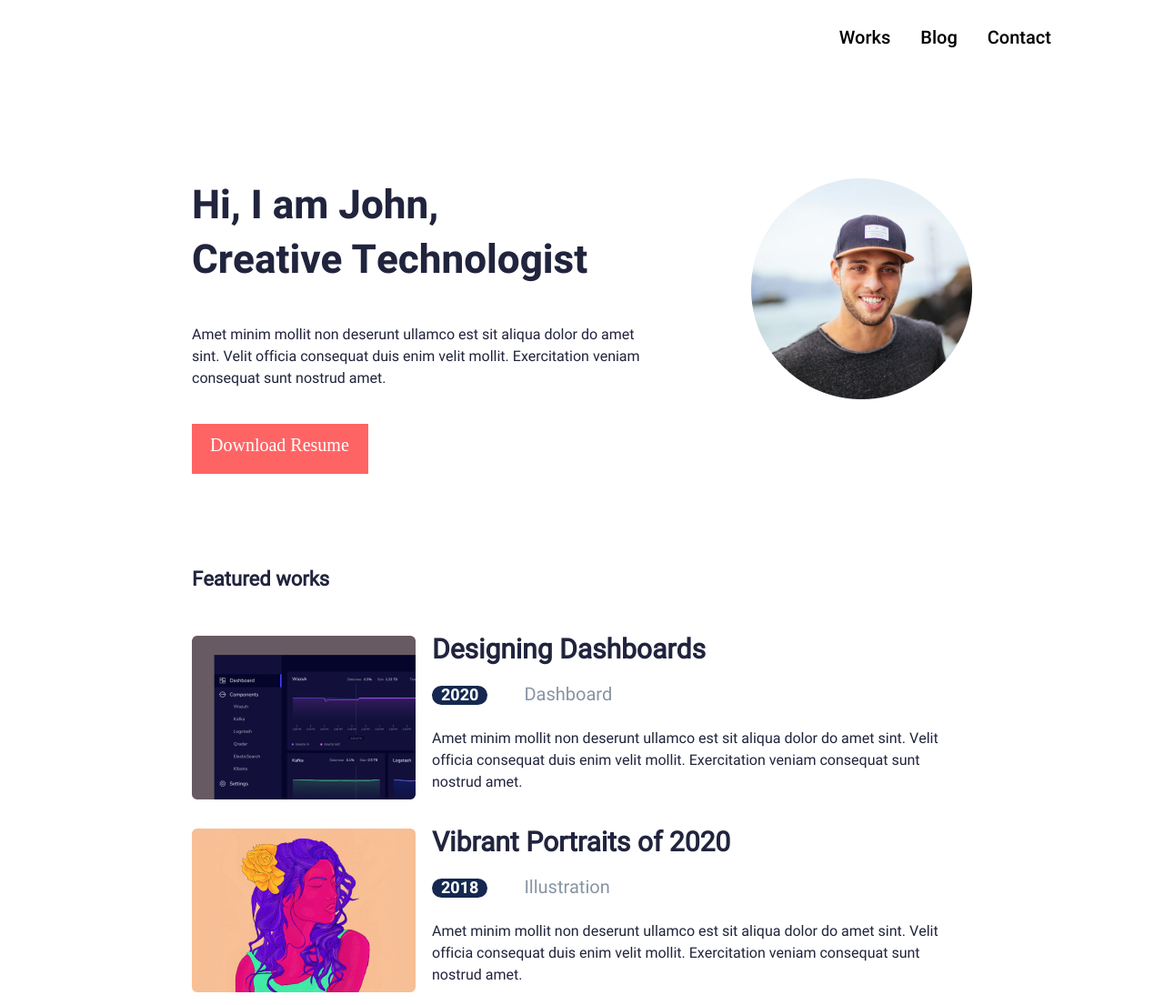
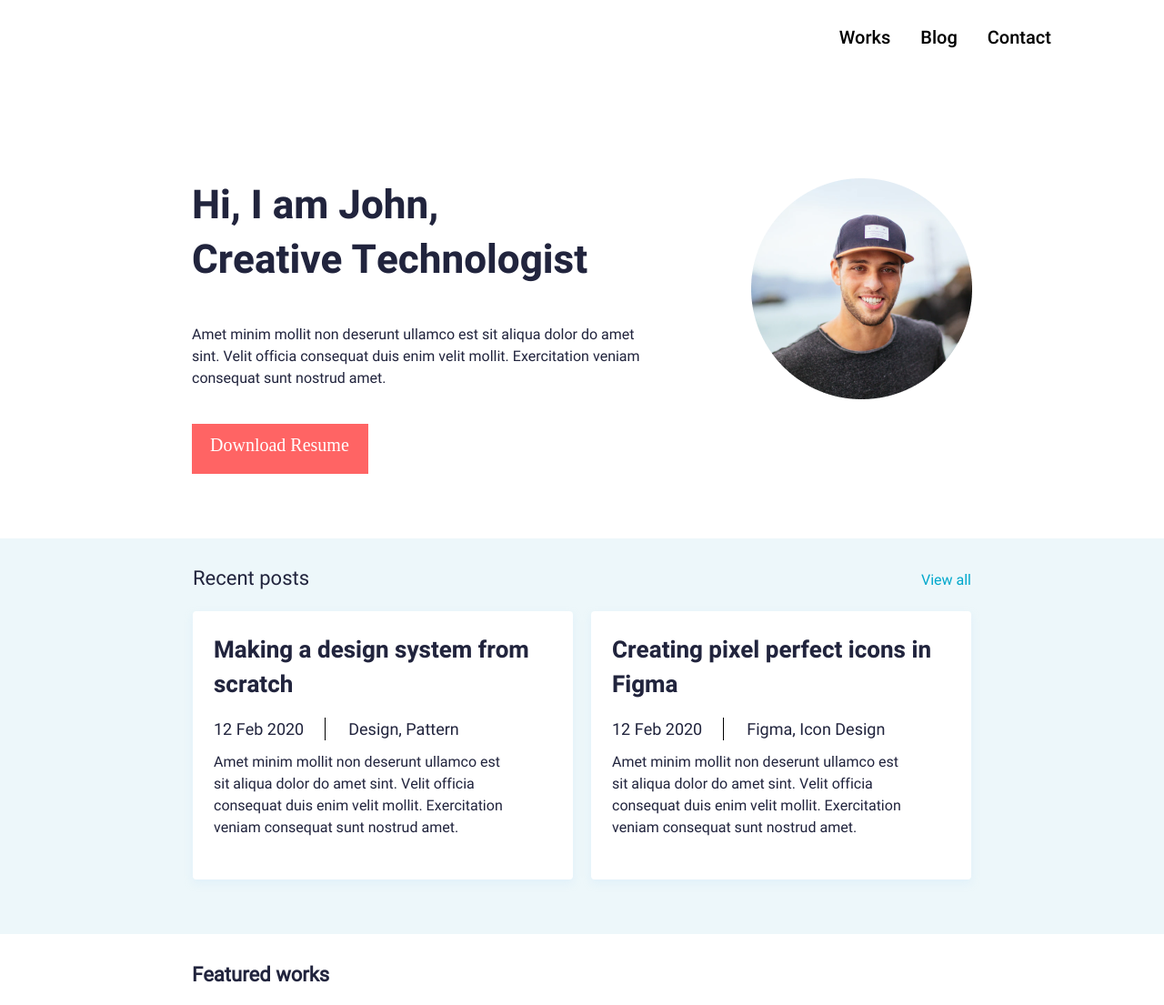
Before and after one commit to sotnik89/john-2, a plain HTML site: page index.html in a window 1280 px wide. Shown: the top 1105 px of the page at 91% size. Drawn offline with Linux system fonts and the light colour scheme.

Commit message:
New section "making a design"

```diff
--- a/css/style.css
+++ b/css/style.css
@@ -1,4 +1,3 @@
-
 @font-face {
     font-family: 'heebomedium';
     src: url('../fonts/heebo-medium-webfont.eot');
@@ -10,6 +9,7 @@
     font-weight: normal;
     font-style: normal;
 }
+
 @font-face {
     font-family: 'heebobold';
     src: url('../fonts/heebo-bold-webfont.eot');
@@ -21,6 +21,7 @@
     font-weight: normal;
     font-style: normal;
 }
+
 @font-face {
     font-family: 'heeboregular';
     src: url('../fonts/heebo-regular-webfont.eot');
@@ -32,26 +33,32 @@
     font-weight: normal;
     font-style: normal;
 }
+
 * {
     padding: 0;
     margin: 0;
 }
-header{
+
+header {
     padding-top: 27px;
 }
-.conteiner{
+
+.conteiner {
     max-width: 1032px;
     margin: auto
 }
-#navigation{
+
+#navigation {
     list-style: none;
     display: flex;
     justify-content: flex-end
 }
-header nav ul li{
+
+header nav ul li {
     margin-left: 33px;
 }
-header nav ul li a{
+
+header nav ul li a {
     font-family: 'heebomedium';
     font-size: 20px;
     line-height: 29px;
@@ -59,18 +66,22 @@ header nav ul li a{
     text-decoration: none;
     color: #000000;
 }
-.main_bunner{
+
+.main_bunner {
     padding-top: 140px;
     padding-bottom: 71px;
 }
-.main_bunner h1{
-    margin-bottom:40px;
+
+.main_bunner h1 {
+    margin-bottom: 40px;
     font-family: 'heebobold';
     font-size: 44px;
     line-height: 60px;
-    color: #21243D;"
+    color: #21243D;
+"
 }
-.main_bunner a{
+
+.main_bunner a {
     font-family: 'Heebo';
     font-style: normal;
     font-weight: 500;
@@ -82,126 +93,268 @@ header nav ul li a{
     background: #FF6464;
     display: inline-block;
 }
-.main_bunner p{
-    margin-bottom:38px;
+
+.main_bunner p {
+    margin-bottom: 38px;
     font-family: 'heeboregular';
     font-size: 16px;
     line-height: 24px;
     color: #21243D;
 }
-.sub_container{
-    max-width:858px;
+
+.sub_container {
+    max-width: 858px;
     margin: auto;
     display: flex;
     justify-content: space-between
 }
-.main_image{
+
+.main_image {
     max-width: 243px;
 }
-.main_image img{
-    max-width:100%;
-    display:block;
+
+.main_image img {
+    max-width: 100%;
+    display: block;
 }
-header nav ul li:hover{
+
+header nav ul li:hover {
     transform: scale(1.3);
     transition: 0.3s;
 }
-.main_bunner a:hover{
+
+.main_bunner a:hover {
     transform: rotate(360deg);
     transition: 0.5s;
 }
-.conteiner_a{
+
+/*post*/
+
+.post {
+    width: 100%;
+    min-height: 396px;
+    padding-top: 7px;
+    padding-bottom: 32px;
+    background-color: #EDF7FA;;
+}
+
+.sub_post {
+    margin: auto;
+    max-width: 856px;
+}
+
+.recent_posts {
+    display: flex;
+    justify-content: space-between;
+}
+
+.recent_posts h4 {
+    margin-top: 7px;
+    margin-bottom: 2px;
+    font-family: 'heeboregular';
+    font-weight: 400;
+    font-size: 22px;
+    line-height: 60px;
+    color: #21243D;
+}
+
+.recent_posts a {
+    text-decoration: none;
+    margin-top: 27px;
+    margin-bottom: 22px;
+    font-family: 'heeboregular';
+    font-weight: 400;
+    font-size: 16px;
+    line-height: 24px;
+    color: #00A8CC;
+}
+
+.design {
+    display: flex;
+    justify-content: space-between;
+    max-width: 856px;
+}
+
+.design_system {
+    width: 418px;
+    height: 295px;
+    background-color: #FFFFFF;
+    box-shadow: 0px 4px 10px rgba(187, 225, 250, 0.25);
+    border-radius: 4px;
+}
+
+.design_system h4 {
+    font-family: 'heebobold';
+    font-weight: 700;
+    font-size: 26px;
+    line-height: 38px;
+    color: #21243D;
+    padding-top: 24px;
+    padding-right: 21px;
+    padding-left: 23px;
+    margin-bottom: 17px;
+}
+
+.feb {
+    padding-left: 23px;
+    font-family: 'heeboregular';
+    font-weight: 400;
+    font-size: 18px;
+    line-height: 26px;
+    color: #21243D;
+}
+
+.pattern {
+    font-family: 'heeboregular';
+    font-weight: 400;
+    font-size: 18px;
+    line-height: 26px;
+    color: #21243D;
+}
+
+.design_system h5 {
+    font-family: 'heeboregular';
+    font-weight: 400;
+    font-size: 18px;
+    line-height: 26px;
+    color: #21243D;
+    padding-left: 23px;
+}
+
+.figma:before {
+    content: "";
+    border-left: 1px solid #000000;
+    padding-left: 25px;
+    width: 1px;
+    height: 21px;
+}
+
+.design_system p {
+    font-family: 'heeboregular';
+    font-weight: 400;
+    font-size: 16px;
+    line-height: 24px;
+    color: #21243D;
+    max-width: 368px;
+    margin-bottom: 7px;
+    margin-top: 11px;
+    padding-right: 27px;
+    padding-left: 23px;
+    box-sizing: border-box;
+}
+
+.icon {
+    display: flex;
+}
+
+/*container_a*/
+
+.conteiner_a {
     padding-top: 15px;
     padding-bottom: 32px
 }
-.sub_container_a{
+
+.sub_container_a {
     max-width: 858px;
     margin: auto;
 }
-.feature{
+
+.feature {
     margin-bottom: 22px;
     font-family: 'heeboregular';
     font-size: 22px;
     line-height: 60px;
-    color:#21243D
+    color: #21243D
 }
-.third_container_a{
-    width:100%;
+
+.third_container_a {
+    width: 100%;
     max-width: 246px;
 }
+
 .third_container_a img {
-    display:block;
+    display: block;
 }
-.third_container_a article{
+
+.third_container_a article {
     max-width: 594px;
 }
+
 /*.third_container_a article:nth-child(3) p{*/
 /*    max-width: 504px;*/
 /*}*/
-.second_container_a{
-    display:flex;
+.second_container_a {
+    display: flex;
     justify-content: space-between;
     margin-top: 32px;
 }
-.art{
+
+.art {
     margin-left: 18px
 }
-.designing{
+
+.designing {
     margin-bottom: 24px;
     font-family: 'heeboregular';
     font-size: 30px;
     line-height: 44px;
     line-height: 100%;
-    text-align:Left;
-    color:#21243D;
+    text-align: Left;
+    color: #21243D;
 }
-.year{
-    color:#FFFFFF;
+
+.year {
+    color: #FFFFFF;
     font-family: 'heebobold';
     font-size: 18px;
     line-height: 21px;
-     margin-right: 36px;
+    margin-right: 36px;
     background-color: #142850;
     padding-left: 10px;
     padding-right: 10px;
-    display:inline-block;
+    display: inline-block;
     border-radius: 20px;
 }
-.dashboard{
+
+.dashboard {
     font-family: 'heeboregular';
     font-size: 20px;
     line-height: 100%;
     color: #8695A4;
 }
-.second_container_a p{
+
+.second_container_a p {
     margin-top: 25px;
     font-family: 'heeboregular';
     font-size: 16px;
     line-height: 24px;
-    text-align: Left;
-    color:#21243D
+    text-align: left;
+    color: #21243D
 }
 
 
-.container_form{
+.container_form {
     padding-top: 69px;
-    padding-bottom:194px;
+    padding-bottom: 194px;
     background: #000000;
 }
-.sub_container_form{
+
+.sub_container_form {
     max-width: 564px;
     margin: auto;
     text-align: center
 }
-.name div:nth-child(2) input{
+
+.name div:nth-child(2) input {
     background: rgba(255, 255, 255, 0.2)
 }
-.Name{
+
+.Name {
     width: 100%;
     background: rgba(255, 255, 255, 0.18);
     padding-left: 31px;
     height: 57px;
-    box-sizing:border-box;
+    box-sizing: border-box;
     font-family: 'Vollkorn';
     font-style: italic;
     font-weight: 400;
@@ -210,12 +363,13 @@ header nav ul li:hover{
     text-align: left;
     color: #FFFFFF
 }
-.email{
+
+.email {
     width: 100%;
     background: rgba(255, 255, 255, 0.2);
     padding-left: 31px;
     height: 57px;
-    box-sizing:border-box;
+    box-sizing: border-box;
     font-family: 'Vollkorn';
     font-style: italic;
     font-weight: 400;
@@ -224,14 +378,16 @@ header nav ul li:hover{
     text-align: left;
     color: #FFFFFF;
 }
-.comment{
-    width:100%;
+
+.comment {
+    width: 100%;
     background: rgba(255, 255, 255, 0.2);
     padding-top: 17px;
     padding-left: 31px;
-    margin-bottom:22px;
+    margin-bottom: 22px;
     box-sizing: border-box;
-    height: 127px; resize:none;
+    height: 127px;
+    resize: none;
     font-family: 'Vollkorn';
     font-style: italic;
     font-weight: 400;
@@ -240,7 +396,8 @@ header nav ul li:hover{
     text-align: left;
     color: #FFFFFF
 }
-.Send_Message{
+
+.Send_Message {
     padding: 15px 60px;
     background-color: black;
     border: solid 1px #7EC4BD;
@@ -252,28 +409,34 @@ header nav ul li:hover{
     text-align: center;
     color: #8BCAC3;
 }
-.conteiner_f{
+
+.conteiner_f {
     padding-top: 51px;
     padding-bottom: 54px
 }
-.sub_container_f{
+
+.sub_container_f {
     max-width: 500px;
     margin: auto
 }
-.conteiner_f li{
+
+.conteiner_f li {
     list-style: none;
     margin-bottom: 26px;
 }
-footer ul{
-    display:flex;
+
+footer ul {
+    display: flex;
     justify-content: center;
 }
-footer ul li a{
+
+footer ul li a {
     margin-right: 17.5px;
     margin-left: 17.5px;
-    display:inline-block
+    display: inline-block
 }
-footer p{
+
+footer p {
     font-family: 'Heebo';
     font-style: normal;
     font-weight: 400;
--- a/index.html
+++ b/index.html
@@ -54,6 +54,43 @@
             </div>
         </div>
     </section>
+    <section class="post">
+        <div class="sub_post">
+            <div class="recent_posts">
+                <h4>Recent posts</h4>
+                <a href="#">View all</a>
+            </div>
+            <div class="design">
+                <div class="design_system">
+                    <h4>Making a design system from scratch</h4>
+                    <div class="icon">
+                        <div>
+                            <h5>12 Feb 2020</h5>
+                        </div>
+                        <div>
+                            <h5 class="figma">Design, Pattern</h5>
+                        </div>
+                    </div>
+                    <p>Amet minim mollit non deserunt ullamco est sit aliqua dolor do amet sint. Velit officia consequat duis enim velit mollit. Exercitation veniam consequat sunt nostrud amet.
+                    </p>
+                </div>
+                <div class="design_system">
+                    <h4>Creating pixel perfect icons in Figma</h4>
+                    <div class="icon">
+                        <div>
+                            <h5>12 Feb 2020</h5>
+                        </div>
+                        <div>
+                            <h5 class="figma">Figma, Icon Design</h5>
+                        </div>
+                    </div>
+
+                    <p>Amet minim mollit non deserunt ullamco est sit aliqua dolor do amet sint. Velit officia consequat duis enim velit mollit. Exercitation veniam consequat sunt nostrud amet.</p>
+                </div>
+            </div>
+        </div>
+
+    </section>
     <section class="conteiner_a">
         <div class="sub_container_a">
             <h3 class="feature">Featured works</h3>
@@ -98,7 +135,6 @@
             </article>
         </div>
     </section>
-
     <section class="container_form">
         <div class="sub_container_form">
             <form name="contact_data" action="#" method="post">
```
